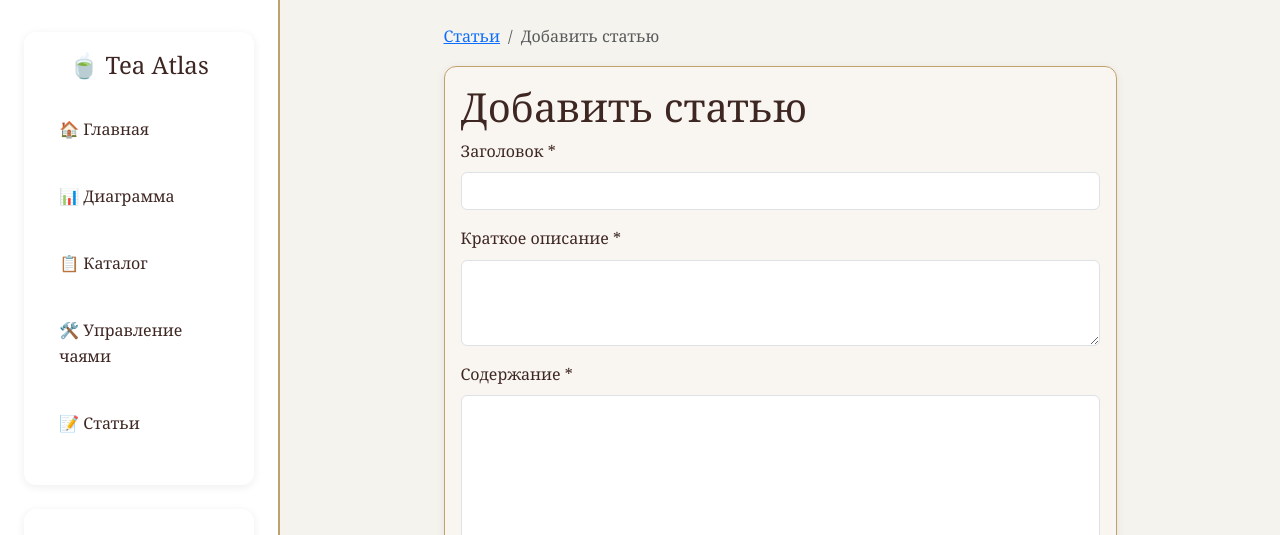
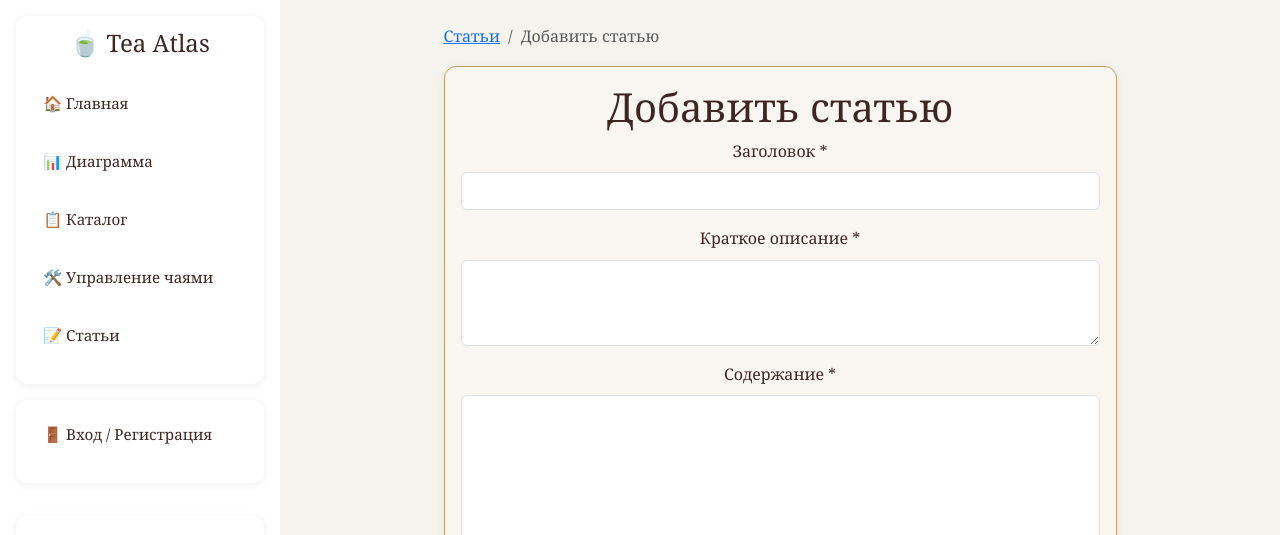
Before and after one commit to rzaps/tea_project, a Django app: page /ru/articles/add/ in a window 1280 px wide. Shown: the top 535 px of the page. Run offline with Django 5.2, Linux system fonts and the light colour scheme; data that the repository does not hold is empty; some libraries are stand-ins or nearby versions.

Commit message:
Update styles

```diff
--- a/backend/static/club.css
+++ b/backend/static/club.css
@@ -25,26 +25,31 @@
   line-height: 1.6;
 }
 
-/* === Сайдбар === */
+/* === Сайдбар с минимальными отступами и без скроллбара === */
 .sidebar-left {
   width: var(--sidebar-width);
   min-width: var(--sidebar-width);
-  background-color: #fff;
-  padding: 2rem 1.5rem;
+  background-color: #fff; /* можно заменить на var(--tea-bg) */
+  padding: 1rem 1rem;
   height: 100vh;
   position: sticky;
   top: 0;
   display: flex;
   flex-direction: column;
-  gap: 1.5rem;
+  gap: 1rem;
   overflow-y: auto;
-  border-right: 2px solid var(--tea-primary);
+  scrollbar-width: none; /* Firefox */
+  -ms-overflow-style: none; /* IE 10+ */
+}
+
+.sidebar-left::-webkit-scrollbar {
+  display: none; /* Chrome/Safari */
 }
 
 .sidebar-inner {
   background: #fff;
   border-radius: 12px;
-  padding: 1.2rem;
+  padding: 0.8rem;
   box-shadow: 0 2px 8px var(--tea-shadow);
   transition: all 0.3s ease;
 }
@@ -57,27 +62,28 @@
   margin-top: auto;
   background: #fff;
   border-radius: 12px;
-  padding: 1.2rem;
+  padding: 0.8rem;
   box-shadow: 0 2px 8px var(--tea-shadow);
 }
 
 .sidebar-similar-title {
   font-size: 0.9rem;
   color: var(--tea-text-light);
-  margin-bottom: 1rem;
+  margin-bottom: 0.5rem;
   font-style: italic;
 }
 
-/* === Навигация === */
+/* === Навигация компактнее === */
 .nav-link {
   color: var(--tea-text);
   text-decoration: none;
-  padding: 0.8rem 1rem;
+  padding: 0.6rem 0.9rem;
   display: block;
   border-radius: 8px;
   transition: all 0.3s ease;
-  margin-bottom: 0.5rem;
+  margin-bottom: 0.4rem;
   font-weight: 500;
+  font-size: 0.95rem;
   font-family: 'Georgia', serif;
 }
 
@@ -114,22 +120,30 @@
 
 .card:hover {
   box-shadow: 0 4px 12px var(--tea-shadow-hover);
-  transform: translateY(-5px);
+  transform: translateY(-4px);
 }
 
-.card img {
-  width: 100%;
-  height: 200px;
-  object-fit: cover;
+.card img.icon,
+.card-icon {
+  width: 40px;
+  height: 40px;
+  object-fit: contain;
+  display: block;
+  margin: 0 auto 0.5rem auto;
+}
+
+.card-body {
+  padding: 1rem;
+  text-align: center;
 }
 
 .card-title {
   font-family: 'Playfair Display', 'Georgia', serif;
-  font-size: 1.3rem;
-  color: var(--tea-text);
+  font-size: 1.25rem;
+  color: var(--color-brown);
   letter-spacing: 0.5px;
-  padding: 1rem;
   text-align: center;
+  margin-bottom: 0.5rem;
 }
 
 /* === Кнопки === */
```
Also changed, not shown: other parts of backend/static/club.css (+23 -16 lines).
